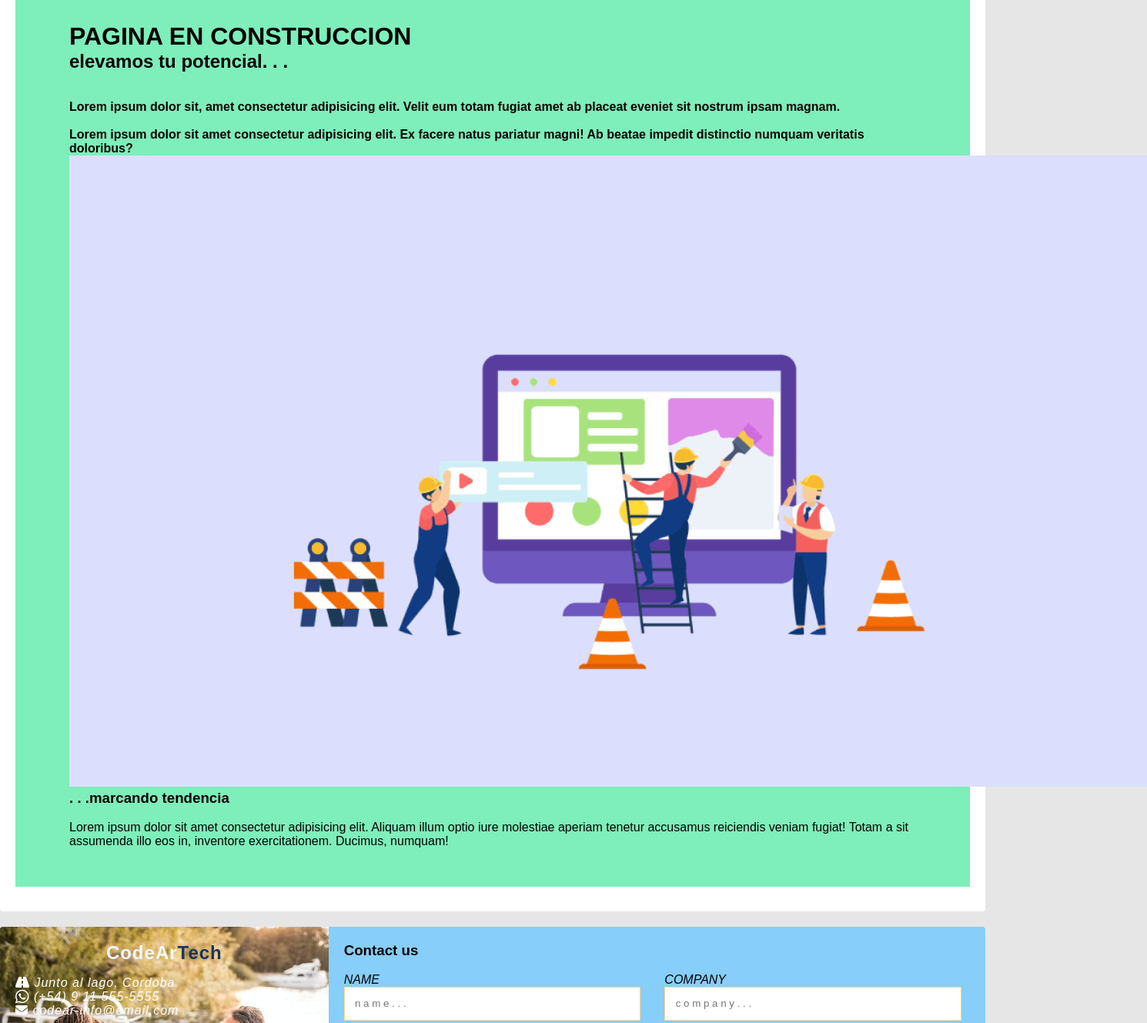
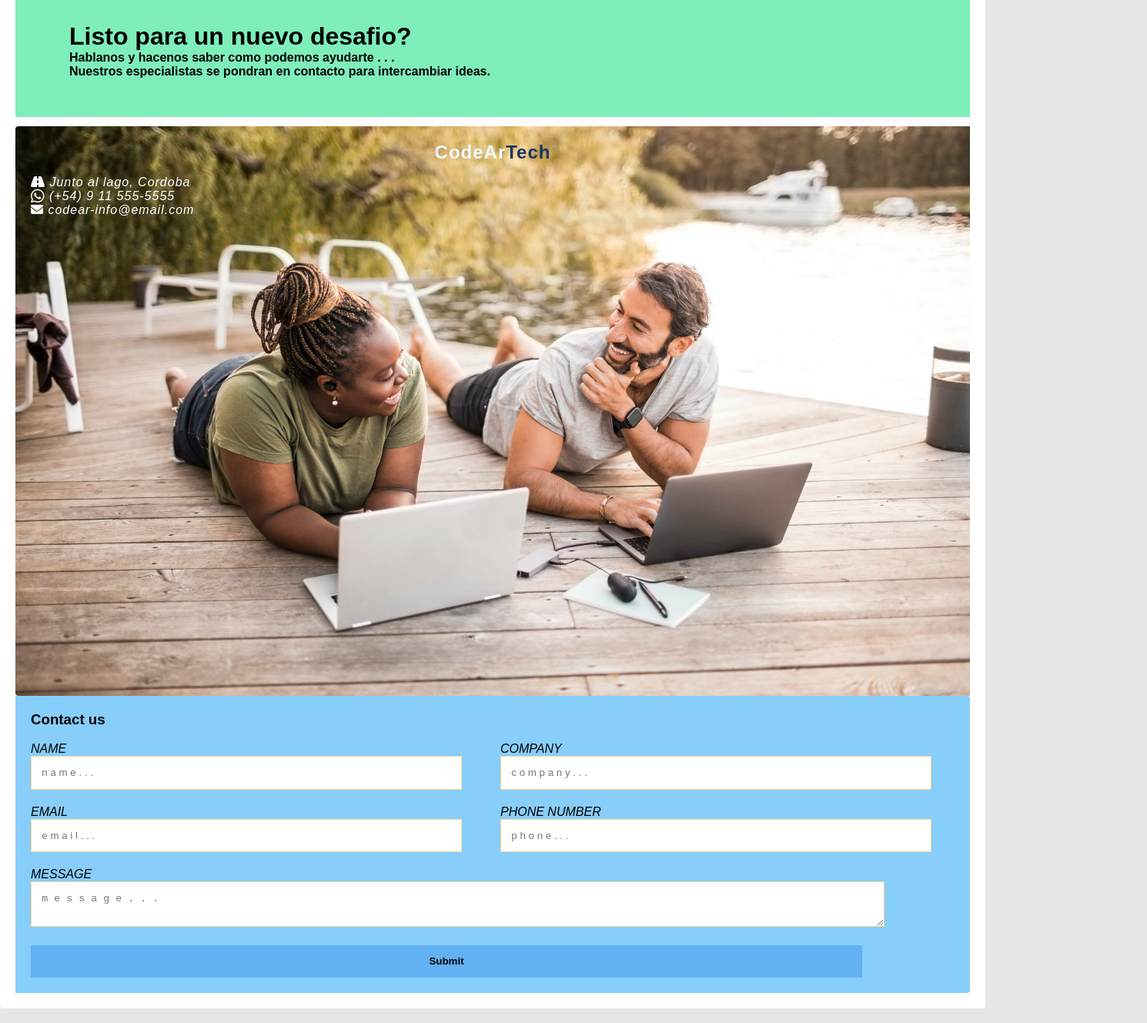
Before and after one commit to Gimena-Riveros/CodeArTech, a plain HTML site: page contact_us.html in a window 1280 px wide. Shown: the part 180-1509 px from the top of the page at 77% size, 1490 px wide, since content can reach past the window. Drawn offline with Linux system fonts and the light colour scheme.

Commit message:
En contact_us.html se invirtio orden de script para arreglar menu hamburguesa. Pagina en construccion a la espera de primer version. MGR

```diff
--- a/contact_us.html
+++ b/contact_us.html
@@ -6,7 +6,7 @@
     <meta http-equiv="X-UA-Compatible" content="IE=edge">
     <meta name="viewport" content="width=device-width, initial-scale=1.0">
     <!--    css     -->
-    <link rel="stylesheet" href="css/style.css">
+    <link rel="stylesheet" href="css/contact_us.css">
     <link rel="stylesheet" href="css/header_footer.css">
     <link rel="stylesheet" href="css/mode_dark_light.css">
     <!--    fonts   -->
@@ -29,25 +29,50 @@
 
             <!--    1) QUé valores aportamos      -->
             <div class="section-1">
-                <h1>PAGINA EN CONSTRUCCION</h1>
-                <h2>elevamos tu potencial. . .</h2><br><br>
-                <p><b> Lorem ipsum dolor sit, amet consectetur adipisicing elit. Velit eum totam fugiat amet ab placeat
-                        eveniet sit nostrum ipsam magnam.
-                        <br>
-                        <br>
-                        Lorem ipsum dolor sit amet consectetur adipisicing elit. Ex facere natus pariatur magni! Ab
-                        beatae impedit distinctio numquam veritatis doloribus?
-                    </b></p>
-                <div class="valor1">
-                    <img src="assets/imgs/under_construction.png" alt="pagina_en_construccion">
-                    <div>
-                        <h3>. . .marcando tendencia</h3><br>
-                        <p>Lorem ipsum dolor sit amet consectetur adipisicing elit. Aliquam illum optio iure molestiae
-                            aperiam tenetur accusamus reiciendis veniam fugiat! Totam a sit assumenda illo eos in,
-                            inventore exercitationem. Ducimus, numquam!</p>
-                    </div>
-                </div>
+                <h1>Listo para un nuevo desafio?</h1>
+                <!-- <h2>elevamos tu potencial. . .</h2><br><br> -->
+                <p><b> Hablanos y hacenos saber como podemos ayudarte . . .</b></p>
+                <p> <b>Nuestros especialistas se pondran en contacto para intercambiar ideas.</b></p>
+            </div>
 
+            <!--    contact     form    -->
+            <div class=" section-2 codear-info">
+                <h2><span>CodeAr</span>Tech</h2>
+                <ul>
+                    <li><i class="fa-solid fa-road"></i><i> Junto al lago, Cordoba</i></li>
+                    <li><i class="fa-brands fa-whatsapp fa-lg"></i><i> (+54) 9 11 555-5555</i></li>
+                    <li><i class="fa-solid fa-envelope"></i> <i>codear-info@email.com</i></li>
+                </ul>
+            </div>
+
+            <div class="section-3 contact">
+                <h3>Contact us</h3>
+                <br>
+                <form>
+                    <p>
+                        <label><i>NAME</i></label>
+                        <input type="text" name="name" required placeholder="n a m e . . .">
+                    </p>
+                    <p>
+                        <label><i>COMPANY</i></label>
+                        <input type="text" name="company" required placeholder="c o m p a n y . . .">
+                    </p>
+                    <p>
+                        <label><i>EMAIL</i></label>
+                        <input type="email" name="email" required placeholder="e m a i l . . .">
+                    </p>
+                    <p>
+                        <label><i>PHONE NUMBER</i></label>
+                        <input type="text" name="phone" placeholder="p h o n e . . .">
+                    </p>
+                    <p class="full">
+                        <label><i>MESSAGE</i></label>
+                        <textarea name="message" cols="5" required placeholder="m e s s a g e . . ."></textarea>
+                    </p>
+                    <p class="full">
+                        <button type="submit">Submit</button>
+                    </p>
+                </form>
             </div>
 
         </main>
@@ -98,8 +123,8 @@
         </footer>
 
     </div>
+    <script src="js/script.js"></script>
     <script src="./js/index.js"></script>
-    <script src="js/script.js"></script>
 </body>
 
 </html>
```
